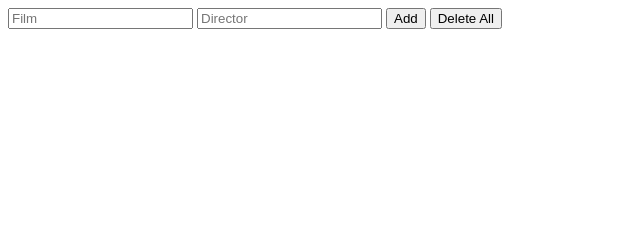
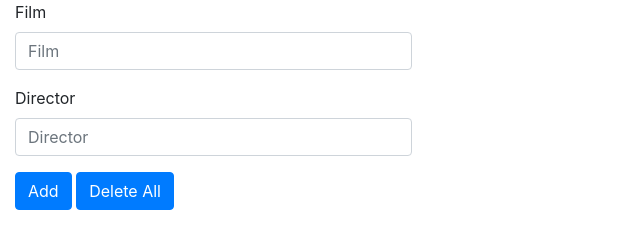
Before and after one commit to dogukanarslan/films_oop, a website: page index.html in a window 1280 px wide. Shown: the whole page, without its empty margins (0-640 px from the left). Drawn offline with nearby package versions, Linux system fonts and the light colour scheme.

Commit message:
Add bootstrap

```diff
--- a/index.html
+++ b/index.html
@@ -3,17 +3,35 @@
 <head>
     <meta charset="UTF-8">
     <meta name="viewport" content="width=device-width, initial-scale=1.0">
+    <link rel="stylesheet" href="node_modules/bootstrap/dist/css/bootstrap.css">
     <title>Films</title>
 </head>
 <body>
-    <form id="form">
-        <input id="film_name" type="text" placeholder="Film">
-        <input id="film_director" type="text" placeholder="Director">
-        <input id="add_film" type="submit" value="Add">
-        <button id="delete_all_button" type="button">Delete All</button>
-    </form>
+    <div class="container-fluid">
+        <div class="row">
+            <div class="col-md-4">
+                <form id="form">
+                    <div class="form-group">
+                        <label for="film_name">Film</label>
+                        <input id="film_name" class="form-control" type="text" placeholder="Film">
+                    </div>
 
-    <ul id="films"></ul>
+                    <div class="form-group">
+                        <label for="film_director">Director</label>
+                        <input id="film_director" class="form-control" type="text" placeholder="Director">
+                    </div>
+
+                    <input id="add_film" class="btn btn-primary" type="submit" value="Add">
+                    <button id="delete_all_button" class="btn btn-primary" type="button">Delete All</button>
+                </form>
+            </div>
+
+            <div class="col-md-8">
+                <ul id="films" class="list-group"></ul>
+            </div>
+        </div>
+    </div>
+
 
     <script src="javascript/ui.js"></script>
     <script src="javascript/film.js"></script>
--- a/javascript/action.js
+++ b/javascript/action.js
@@ -3,6 +3,7 @@ const films = document.querySelector('#films')
 const film_name_input = document.querySelector('#film_name');
 const film_director_input = document.querySelector('#film_director');
 const delete_all_button = document.querySelector('#delete_all_button');
+
 form.addEventListener('submit', (event) => {
     event.preventDefault();
     const film = new Film(film_name_input.value, film_director_input.value);
--- a/javascript/ui.js
+++ b/javascript/ui.js
@@ -4,9 +4,11 @@ class UI {
         const film_name_element = document.createElement('h4');
         const film_director_element = document.createElement('p');
         const delete_film_element = document.createElement('button');
+        film_element.className = 'list-group-item';
         film_name_element.innerHTML = film.name;
         film_director_element.innerHTML = film.director;
         delete_film_element.type = 'button';
+        delete_film_element.className = 'btn btn-sm btn-danger';
         delete_film_element.innerHTML = 'Delete';
         delete_film_element.addEventListener('click', (event) => event.target.parentElement.remove());
         film_element.appendChild(film_name_element);
```
Also changed, not shown: package.json (added, +14 -0 lines), README.md (added), 2 other files.
